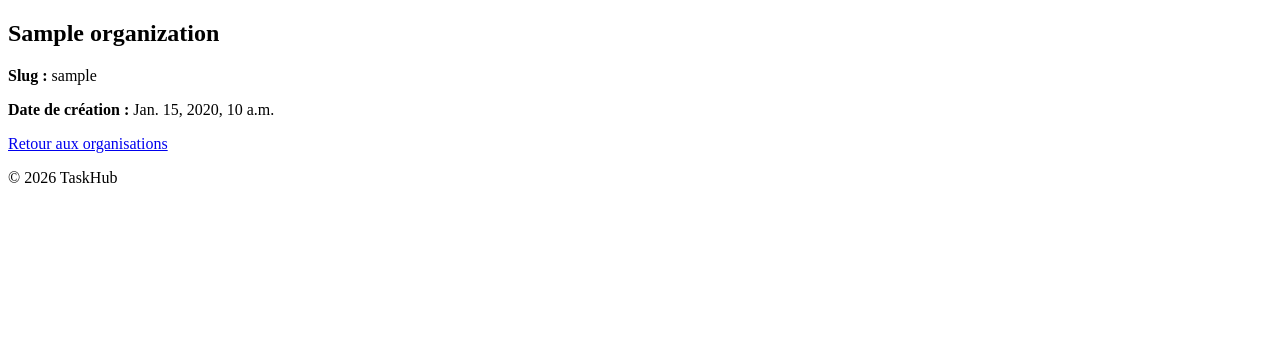
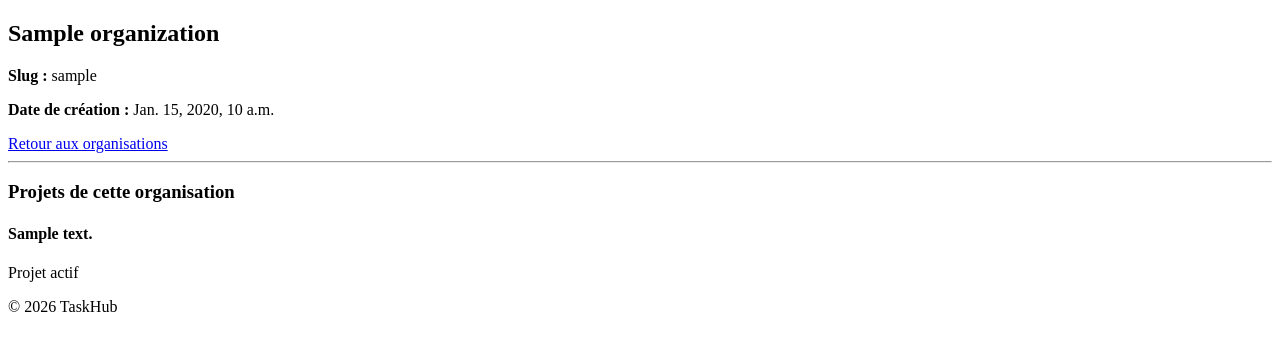
Before and after one commit to IJM204/taskhub, a Django app: a page that uses core/templates/core/organization_detail.html in a window 1280 px wide. Shown: the part 98-449 px from the top of the page. Run offline with Django 5.2, Linux system fonts and the light colour scheme; tables that the repository leaves empty hold one stand-in row (values such as "Sample post").

Commit message:
feat: display organization projects on detail page

```diff
--- a/core/templates/core/organization_detail.html
+++ b/core/templates/core/organization_detail.html
@@ -17,4 +17,26 @@
 
 <a href="/organizations/">Retour aux organisations</a>
 
+<hr>
+
+<h3>Projets de cette organisation</h3>
+
+{% for project in organization.projects.all %}
+
+    <div>
+        <h4>{{ project.description }}</h4>
+
+        {% if project.is_archived %}
+            <p>Projet archivé</p>
+        {% else %}
+            <p>Projet actif</p>
+        {% endif %}
+    </div>
+
+{% empty %}
+
+    <p>Aucun projet associé à cette organisation.</p>
+
+{% endfor %}
+
 {% endblock %}
```
